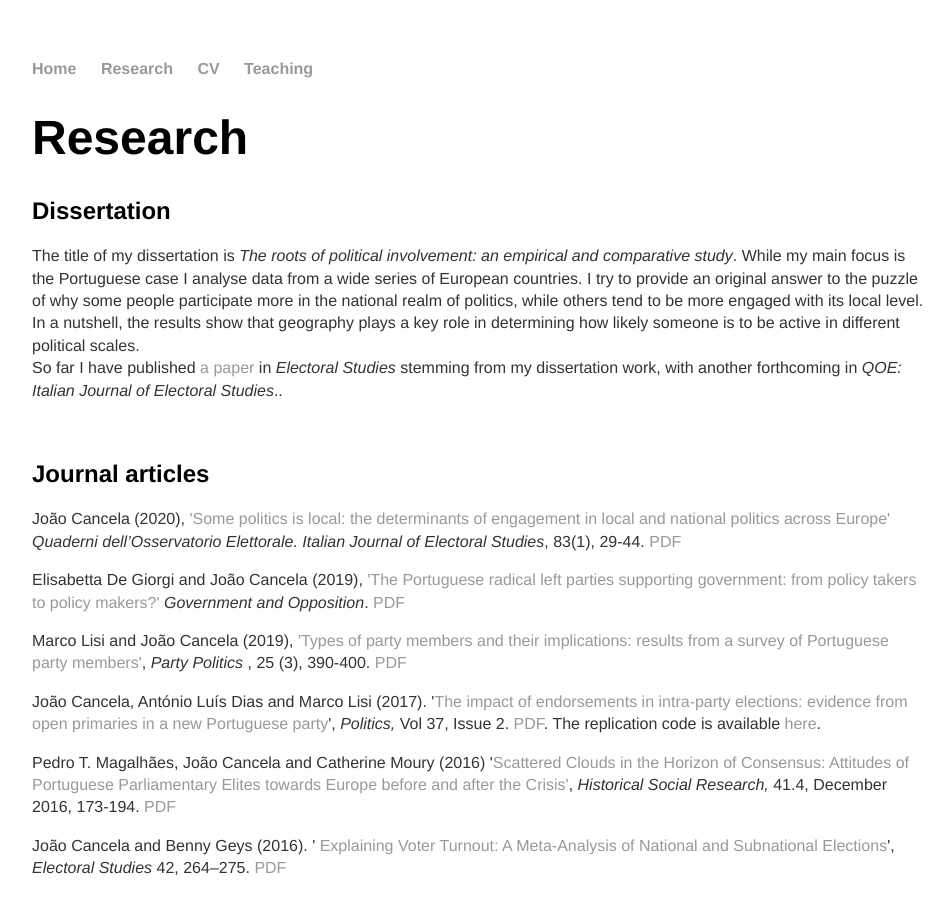
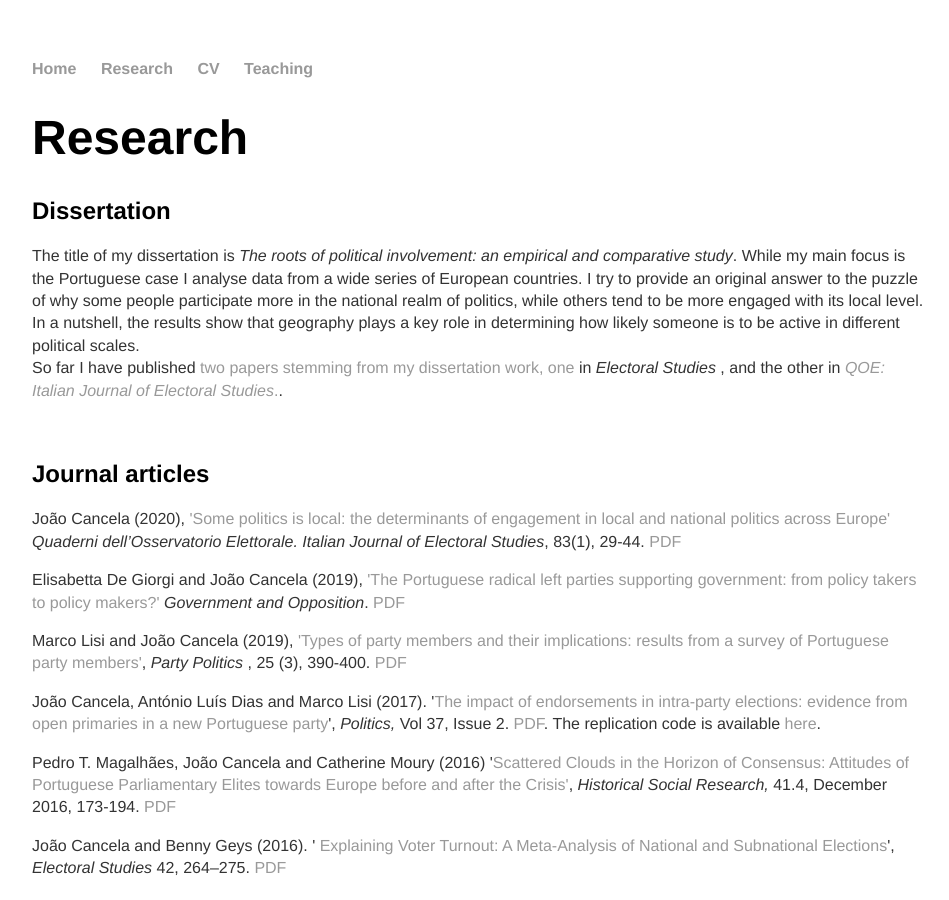
Before and after one commit to joaocancela/joaocancela.github.io, a Jekyll site: the page built from research/index.html, in a window 1280 px wide and 900 px high. Shown: the whole window, without its empty margins (160-1109 px from the left). Built offline with Jekyll 4.4.1, drawn with Linux system fonts in a browser that asks for light colours.

Commit message:
Update index.html

```diff
--- a/research/index.html
+++ b/research/index.html
@@ -9,8 +9,8 @@ title: Research
 <p>The title of my dissertation is  <em>The roots of political involvement: an empirical and comparative study</em>. While my
 main focus is the Portuguese case I analyse data from a wide series of European countries. I try to provide an original answer to the puzzle of why some
 people participate more in the national realm of politics, while others tend to be more engaged  with its local level. In a nutshell, the results show that geography plays a key role in determining how likely someone is to be active in different political scales. <br>
-So far I have published  <a href="{{ site.baseurl }}/pdf/cancela_geys_2016_metaannalysis_turnout.pdf" >a paper </a> in <em>Electoral Studies
-</em> stemming from my dissertation work, with another forthcoming in <em> QOE: Italian Journal of Electoral Studies</em>.</a>. </p>
+So far I have published  <a href="{{ site.baseurl }}/pdf/cancela_geys_2016_metaannalysis_turnout.pdf" >two papers  stemming from my dissertation work, one </a> in <em>Electoral Studies
+</em>, and the other in <a href={{ site.baseurl }}/pdf/qoe joao cancela.pdf><em> QOE: Italian Journal of Electoral Studies</em>.</a>. </p>
 
 
 <p>&nbsp;</p>
```
